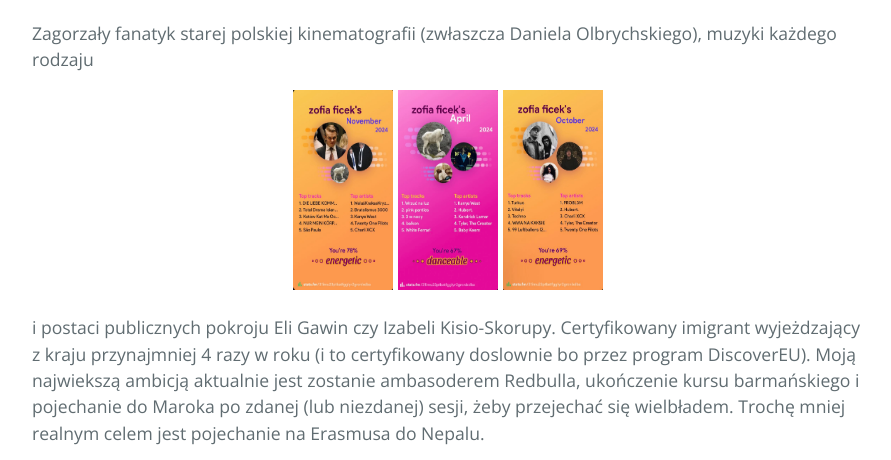
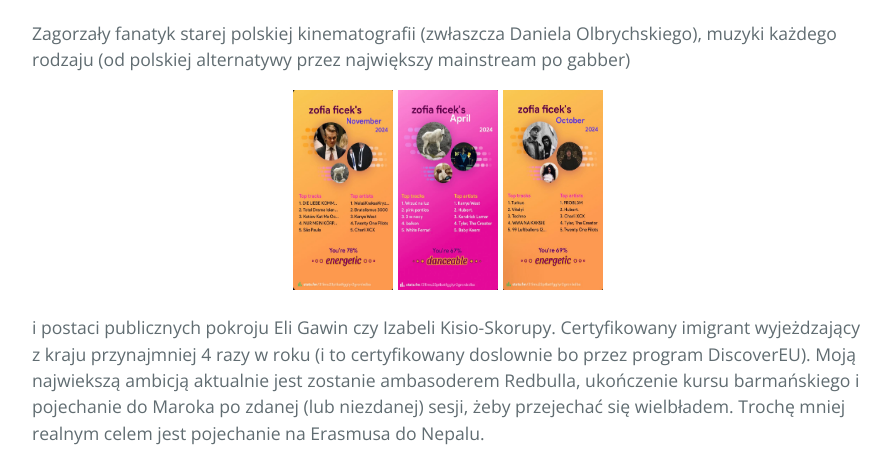
Before and after one commit to zofiaficek/zofiaficek.github.io, a Jekyll site: the page built from index.md, in a window 1280 px wide and 900 px high, scrolled down 831 px, cut to the strip 239-699 px from the top of the window. Shown: the whole strip, without its empty margins (192-1083 px from the left). Built offline with Jekyll 4.4.1, drawn with Linux system fonts in a browser that asks for light colours.

Commit message:
Update index.md

```diff
--- a/index.md
+++ b/index.md
@@ -12,7 +12,7 @@
 <p style="text-align: center;">
   <img src="https://nypost.com/wp-content/uploads/sites/2/2022/09/kanye-west-04.jpg" width="450" height="300">
 </p>
-Zagorzały fanatyk starej polskiej kinematografii (zwłaszcza Daniela Olbrychskiego), muzyki każdego rodzaju
+Zagorzały fanatyk starej polskiej kinematografii (zwłaszcza Daniela Olbrychskiego), muzyki każdego rodzaju (od polskiej alternatywy przez największy mainstream po gabber)
 <p style="text-align: center;">
   <img src="img1.jpg" width="100" height="200">
   <img src="img2.jpg" width="100" height="200">
```
